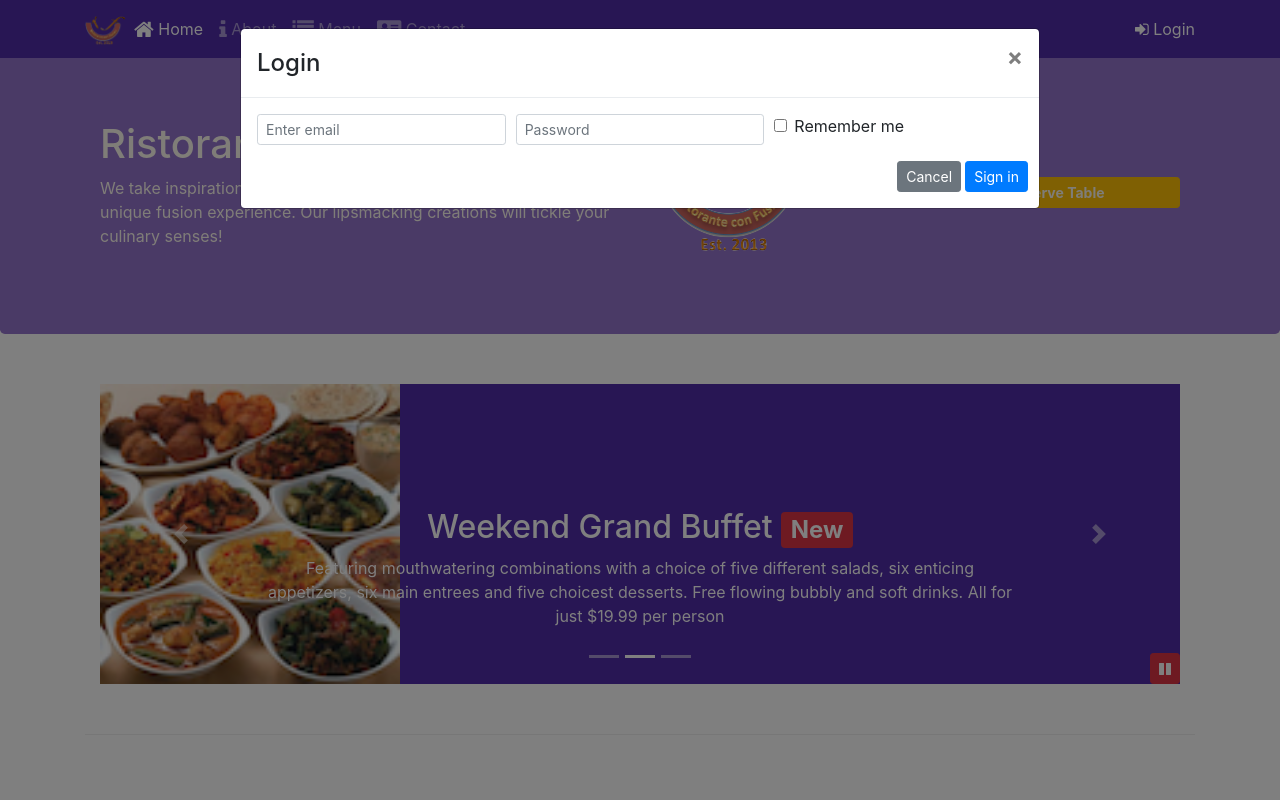
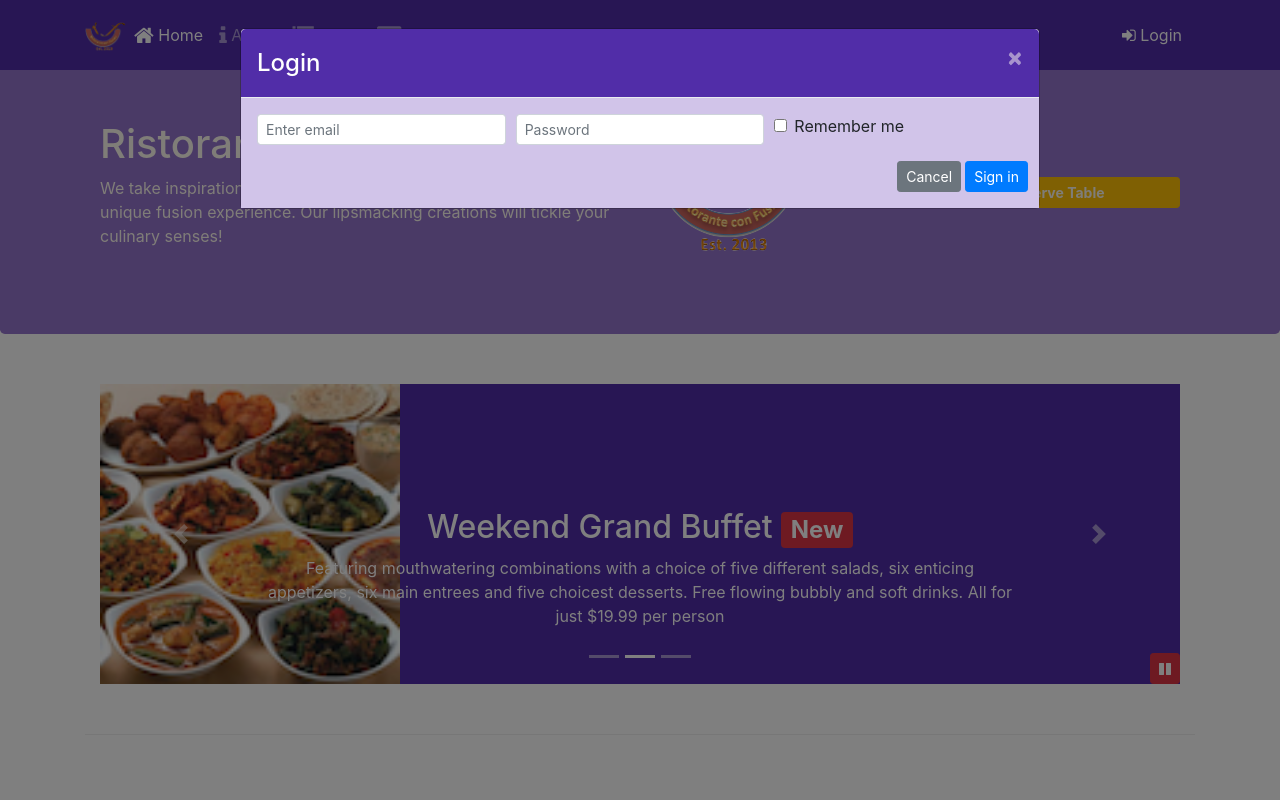
Before and after one commit to StreamMao/Bootstrap_confusion, a website: page index.html in a window 1280 px wide. Both pictures are taken after a click on the link "Login". Shown: the top 800 px of the page. Drawn offline with nearby package versions, Linux system fonts and the light colour scheme.

Commit message:
Assignment 4

```diff
--- a/css/styles.scss
+++ b/css/styles.scss
@@ -74,3 +74,18 @@ body{
     bottom: 0px;
     z-index: 1;
 }
+
+.modal {
+    .modal-header {
+        background-color: $background-dark;
+        .close {
+            color: floralwhite;
+        }
+    }
+    .modal-body {
+        background-color:$background-pale;
+    }
+    .modal-title {
+        color: white;
+    }
+}
--- a/index.html
+++ b/index.html
@@ -33,7 +33,7 @@
                     <li class="nav-item"><a class="nav-link" href="./contactus.html"><span class="fa fa-address-card fa-lg"></span> Contact</a></li>
                 </ul>
                 <span class="navbar-text">
-                    <a data-toggle="modal" data-target="#loginModal">
+                    <a class="btn" id="loginButton">
                         <span class="fa fa-sign-in"></span> Login
                     </a>
                 </span>
@@ -122,7 +122,7 @@
                         </div>
                         <div class="form-group row">
                             <label for="section" class="col-sm-2 col-form-label">Section</label>
-                            <div id="section" class="btn-group btn-group-toggle" data-toggle="buttons">
+                            <div id="section" class="col-sm-10 btn-group btn-group-toggle" data-toggle="buttons">
                                 <label class="btn btn-success active">
                                   <input type="radio" name="section" id="nonsmoking" autocomplete="off" checked> Non-smoking
                                 </label>
@@ -168,7 +168,7 @@
                     <img src="img/logo.png" class="img-fluid">
                 </div>
                 <div class="col-12 col-sm-3 align-self-center">
-                    <a data-toggle="modal" data-target="#reserveformModal" class="btn btn-warning btn-sm btn-block">
+                    <a class="btn btn-warning btn-sm btn-block" id="reserveButton">
                         <strong>Reserve Table</strong>
                     </a>
                 </div>
@@ -385,10 +385,10 @@
            </div>
         </div>
     </footer>
-     <!-- jQuery first, then Popper.js, then Bootstrap JS. -->
-     <script src="node_modules/jquery/dist/jquery.slim.min.js"></script>
-     <script src="node_modules/popper.js/dist/umd/popper.min.js"></script>
-     <script src="node_modules/bootstrap/dist/js/bootstrap.min.js"></script>
+    <!-- jQuery first, then Popper.js, then Bootstrap JS. -->
+    <script src="node_modules/jquery/dist/jquery.slim.min.js"></script>
+    <script src="node_modules/popper.js/dist/umd/popper.min.js"></script>
+    <script src="node_modules/bootstrap/dist/js/bootstrap.min.js"></script>
     <script>
         $(document).ready(function() {
             $('#mycarousel').carousel({interval: 2000});
@@ -403,8 +403,20 @@
                     $('#carouselButton').children('span').addClass('fa-pause');
                 }
             });
+
+            $('#reserveButton').click(function() {
+                $('#reserveformModal').modal('show')
+            });
+            $('#loginButton').click(function() {
+                $('#loginModal').modal('show')
+            });
+
         });
     </script>
+    <script>
+
+    </script>
+
 </body>
 
 </html>
```
Also changed, not shown: css/styles.css.
